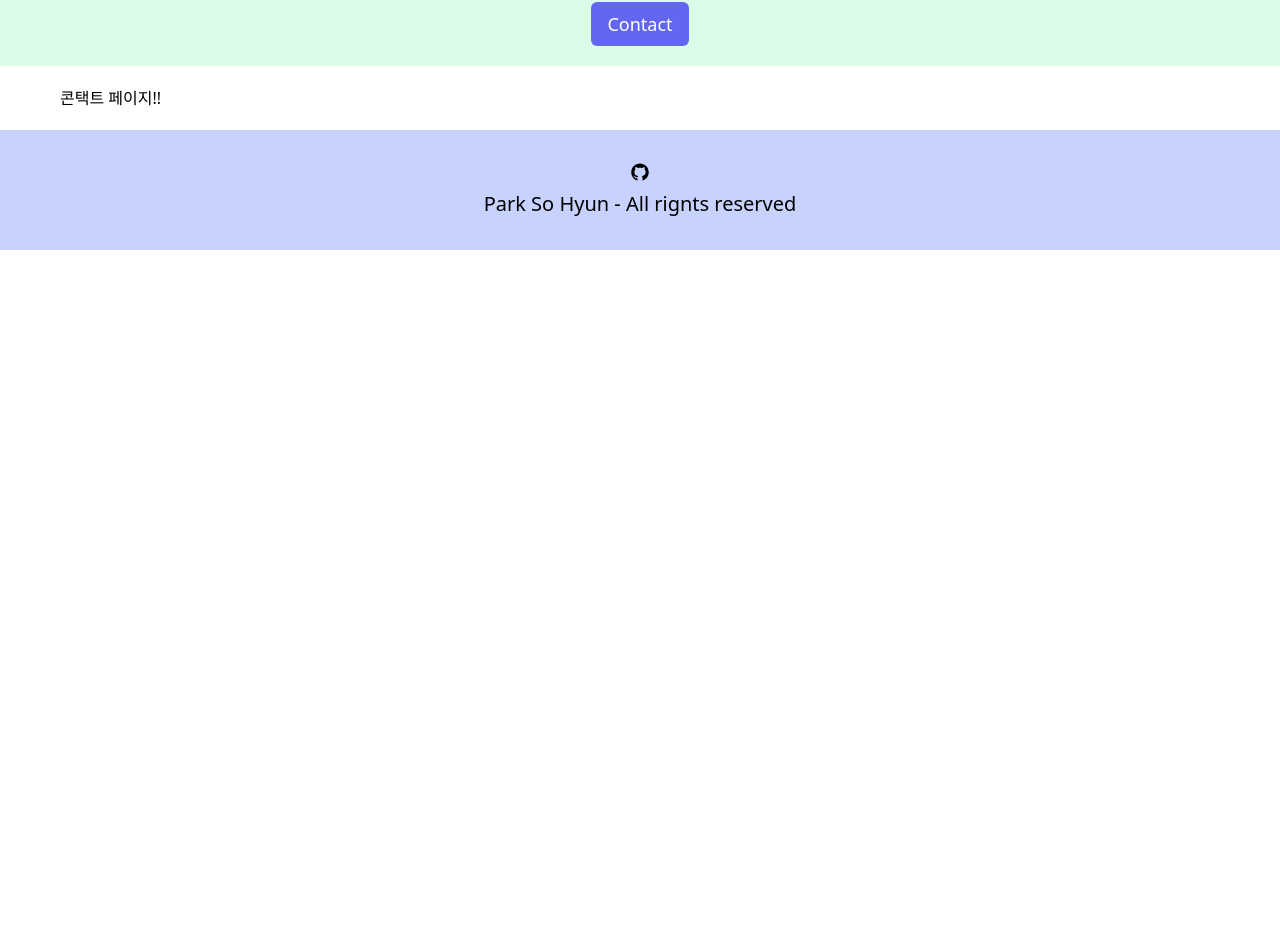
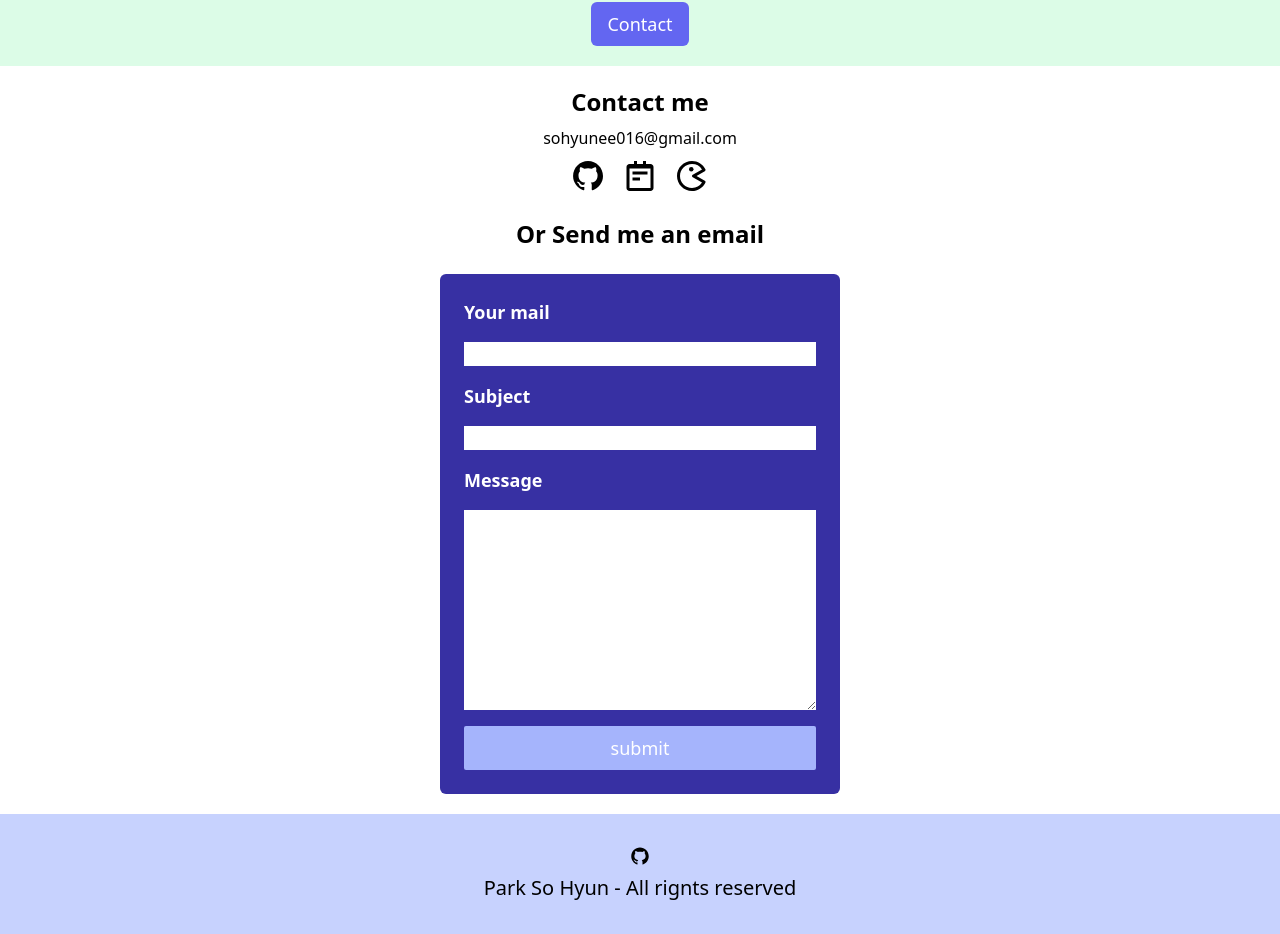
Before and after one commit to ParkSohyunee/blog-project, a Next.js app: page /contact in a window 1280 px wide. Shown: the part 398-1332 px from the top of the page. Before the commit the page ends 800 px from the top, so only its background shows below. Built offline with nearby package versions, Linux system fonts and the light colour scheme.

Commit message:
style: About, Contact page 구현

```diff
--- a/package.json
+++ b/package.json
@@ -9,6 +9,7 @@
     "lint": "next lint"
   },
   "dependencies": {
+    "@react-email/render": "^0.0.7",
     "@types/node": "20.4.8",
     "@types/react": "18.2.18",
     "@types/react-dom": "18.2.7",
@@ -16,6 +17,7 @@
     "eslint": "8.46.0",
     "eslint-config-next": "13.4.12",
     "next": "13.4.12",
+    "nodemailer": "^6.9.4",
     "postcss": "8.4.27",
     "react": "18.2.0",
     "react-dom": "18.2.0",
@@ -25,7 +27,8 @@
     "react-syntax-highlighter": "^15.5.0",
     "remark-gfm": "^3.0.1",
     "tailwindcss": "3.3.3",
-    "typescript": "5.1.6"
+    "typescript": "5.1.6",
+    "yup": "^1.2.0"
   },
   "devDependencies": {
     "@types/react-syntax-highlighter": "^15.5.7"
--- a/src/app/about/page.tsx
+++ b/src/app/about/page.tsx
@@ -1,3 +1,16 @@
 export default function AboutPage() {
-  return <>어바웃 페이지!!</>;
+  return (
+    <div className="flex gap-4 flex-col items-center bg-indigo-50 p-8 rounded-md">
+      <div className="flex flex-col items-center">
+        <h1 className="text-2xl my-2 text-indigo-800 font-bold">Who am I?</h1>
+        <p>컴포넌트의 확장성을 고려하여 코드를 작성하는 프론트엔드 개발자</p>
+      </div>
+      <div className="flex flex-col items-center">
+        <h1 className="text-2xl my-2 text-indigo-800 font-bold">Skills</h1>
+        <p>React, Next.js</p>
+        <p>HTML, CSS, JS, TypeScript</p>
+        <p>Git</p>
+      </div>
+    </div>
+  );
 }
--- a/src/app/contact/page.tsx
+++ b/src/app/contact/page.tsx
@@ -1,3 +1,20 @@
-export default function ContactPage() {
-  return <>콘택트 페이지!!</>;
+import SendingMail from "components/Mail";
+import { BiLogoGithub, BiNotepad, BiGame } from "react-icons/bi";
+
+export default async function ContactPage() {
+  return (
+    <>
+      <div className="flex flex-col gap-2 items-center">
+        <h1 className="text-2xl font-bold">Contact me</h1>
+        <p>sohyunee016@gmail.com</p>
+        <div className="flex gap-4 text-4xl">
+          <BiLogoGithub />
+          <BiNotepad />
+          <BiGame />
+        </div>
+        <p className="text-2xl font-bold my-4">Or Send me an email</p>
+        <SendingMail />
+      </div>
+    </>
+  );
 }
--- a/src/app/globals.css
+++ b/src/app/globals.css
@@ -16,6 +16,10 @@
   }
 }
 
+.submit {
+  display: block;
+}
+
 /* body {
   color: rgb(var(--foreground-rgb));
   background: linear-gradient(
--- a/src/app/posts/[post]/page.tsx
+++ b/src/app/posts/[post]/page.tsx
@@ -28,7 +28,7 @@ export default async function PostDetailPage({ params: { post } }: Props) {
   const data = res;
 
   return (
-    <div>
+    <div className="bg-indigo-50 p-8 rounded-md">
       <h1 className="my-4 text-2xl font-medium">{postDetail?.title}</h1>
       <MarkdownViewer data={data} />
     </div>
--- /dev/null
+++ b/src/components/Mail.tsx
@@ -0,0 +1,62 @@
+"use client";
+
+// import { GET } from "app/api/route";
+import { ChangeEvent, useState } from "react";
+import * as yup from "yup";
+
+const emailSchema = yup.object({
+  email: yup.string().email().required("이메일을 입력해주세요."),
+  subject: yup.string().required("제목을 입력해주세요."),
+  message: yup.string().required("내용을 입력해주세요."),
+});
+
+export default function SendingMail() {
+  const [email, setEmail] = useState("");
+  const [subject, setSubject] = useState("");
+  const [message, setMessage] = useState("");
+
+  const onMailInput = (event: ChangeEvent<HTMLInputElement>) => {
+    setEmail(event.target.value);
+  };
+
+  const onSubjectInput = (event: ChangeEvent<HTMLInputElement>) => {
+    setSubject(event.target.value);
+  };
+
+  const onMessageInput = (event: ChangeEvent<HTMLTextAreaElement>) => {
+    setMessage(event.target.value);
+  };
+
+  const onClickSubmit = () => {
+    // emailSchema.validate({});
+    // GET(subject);
+    const banner = document.getElementById("banner");
+    banner?.classList.add("submit");
+    setTimeout(() => banner?.classList.remove("submit"), 3000);
+  };
+
+  return (
+    <>
+      <p
+        id="banner"
+        className="bg-green-200 p-4 rounded-md text-lg font-bold hidden"
+      >
+        🎉 이메일 전송을 성공했어요! 🥳
+      </p>
+      <div className="w-[400px] bg-indigo-800 p-6 rounded-md flex flex-col gap-4">
+        <h2 className="text-lg text-white font-bold">Your mail</h2>
+        <input onChange={onMailInput} />
+        <h2 className="text-lg text-white font-bold">Subject</h2>
+        <input onChange={onSubjectInput} />
+        <h2 className="text-lg text-white font-bold">Message</h2>
+        <textarea className="h-[200px]" onChange={onMessageInput} />
+        <button
+          onClick={onClickSubmit}
+          className="bg-indigo-300 rounded-sm p-2 text-white text-lg"
+        >
+          submit
+        </button>
+      </div>
+    </>
+  );
+}
```
Also changed, not shown: 1 other file (tests, documents, lock files or other folders).
